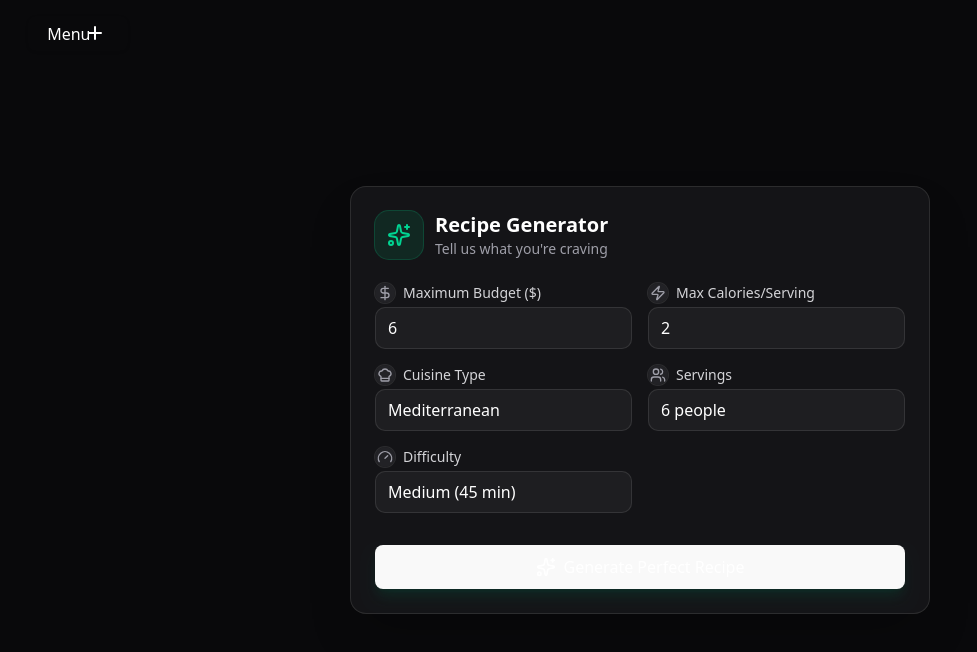
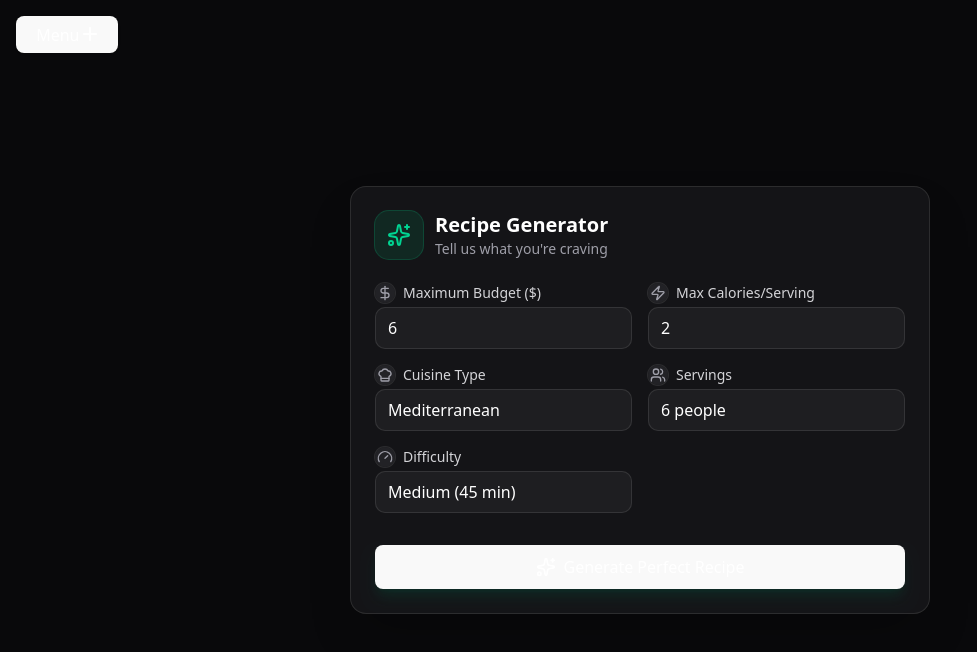
Before and after one commit to PatrikMana/AVM-BudgetBites, a React (Vite) app in the folder frontend/: page / in a window 1280 px wide. Shown: the top 652 px of the page, without its empty margins (0-977 px from the left). Built offline with nearby package versions, Linux system fonts and the light colour scheme.

Commit message:
Working generator and menu

```diff
--- a/frontend/src/components/StaggeredMenu.jsx
+++ b/frontend/src/components/StaggeredMenu.jsx
@@ -161,14 +161,12 @@ export const StaggeredMenu = ({
         return tl;
     }, []);
 
-    const playOpen = useCallback(() => {
+    const playOpenIfNeeded = useCallback(() => {
         if (busyRef.current) return;
         busyRef.current = true;
         const tl = buildOpenTimeline();
         if (tl) {
-            tl.eventCallback('onComplete', () => {
-                busyRef.current = false;
-            });
+            tl.eventCallback('onComplete', () => { busyRef.current = false; });
             tl.play(0);
         } else {
             busyRef.current = false;
@@ -267,7 +265,6 @@ export const StaggeredMenu = ({
         textCycleAnimRef.current?.kill();
 
         const currentLabel = opening ? 'Menu' : 'Close';
-        theTextCycle: {
         const targetLabel = opening ? 'Close' : 'Menu';
         const cycles = 3;
 
@@ -291,22 +288,7 @@ export const StaggeredMenu = ({
             duration: 0.5 + lineCount * 0.07,
             ease: 'power4.out'
         });
-        }
     }, []);
-
-    const playOpenIfNeeded = useCallback(() => {
-        if (busyRef.current) return;
-        busyRef.current = true;
-        const tl = buildOpenTimeline();
-        if (tl) {
-            tl.eventCallback('onComplete', () => {
-                busyRef.current = false;
-            });
-            tl.play(0);
-        } else {
-            busyRef.current = false;
-        }
-    }, [buildOpenTimeline]);
 
     const toggleMenu = useCallback(() => {
         const target = !openRef.current;
@@ -327,35 +309,13 @@ export const StaggeredMenu = ({
     }, [playOpenIfNeeded, playClose, animateIcon, animateColor, animateText, onMenuOpen, onMenuClose]);
 
     return (
-        <div
-            // wrapper NEPŘEKRÝVÁ celou obrazovku a neblokuje události
-            className={`sm-scope z-40 ${isFixed ? 'fixed left-0 top-0 h-dvh' : 'relative'}`}
-        >
-            <div
-                className={(className ? className + ' ' : '') + 'staggered-menu-wrapper relative h-dvh'}
-                style={accentColor ? { ['--sm-accent']: accentColor } : undefined}
-                data-position={position}
-                data-open={open || undefined}
-            >
-                {/* Header: logo + toggle vlevo nahoře (jen tyto prvky jsou klikatelné) */}
-                <header
-                    className="staggered-menu-header absolute top-0 left-0 w-auto flex items-center gap-3 p-4 bg-transparent pointer-events-auto z-[60]"
-                    aria-label="Main navigation header"
-                >
-                    <div className="sm-logo flex items-center select-none pointer-events-auto" aria-label="Logo">
-                        <img
-                            src={logoUrl || '/src/assets/logos/reactbits-gh-white.svg'}
-                            alt="Logo"
-                            className="sm-logo-img block h-8 w-auto object-contain"
-                            draggable={false}
-                            width={110}
-                            height={24}
-                        />
-                    </div>
-
+        <div className={`sm-scope ${isFixed ? 'fixed left-0 top-0 h-dvh' : 'relative'} z-40`}>
+            {/* --- 1) Samostatný fixní wrapper pro tlačítko, nad vším --- */}
+            <div className="sm-toggle-wrap fixed left-4 top-4 z-[1000] pointer-events-auto">
                 <button
                     ref={toggleBtnRef}
-                        className="sm-toggle relative z-[61] inline-flex items-center gap-[0.3rem] rounded-md border border-white/20 bg-zinc-900/80 px-3 py-1.5 text-sm text-zinc-100 shadow hover:bg-zinc-800/80 pointer-events-auto"
+                    className="sm-toggle inline-flex items-center gap-[0.3rem] rounded-md border border-white/20
+                   bg-zinc-900/80 px-3 py-1.5 text-sm text-zinc-100 shadow hover:bg-zinc-800/80"
                     aria-label={open ? 'Close menu' : 'Open menu'}
                     aria-expanded={open}
                     aria-controls="staggered-menu-panel"
@@ -364,7 +324,8 @@ export const StaggeredMenu = ({
                 >
           <span
               ref={textWrapRef}
-                className="sm-toggle-textWrap relative inline-block h-[1em] overflow-hidden whitespace-nowrap w-[var(--sm-toggle-width,auto)] min-w-[var(--sm-toggle-width,auto)]"
+              className="sm-toggle-textWrap relative inline-block h-[1em] overflow-hidden whitespace-nowrap
+                       w-[var(--sm-toggle-width,auto)] min-w-[var(--sm-toggle-width,auto)]"
               aria-hidden="true"
           >
             <span ref={textInnerRef} className="sm-toggle-textInner flex flex-col leading-none">
@@ -383,17 +344,34 @@ export const StaggeredMenu = ({
                     >
             <span
                 ref={plusHRef}
-                  className="sm-icon-line absolute left-1/2 top-1/2 w-full h-[2px] bg-current rounded-[2px] -translate-x-1/2 -translate-y-1/2 [will-change:transform]"
+                className="sm-icon-line absolute left-1/2 top-1/2 w-full h-[2px] bg-current rounded-[2px] -translate-x-1/2 -translate-y-1/2 translate-x-[-1px] [will-change:transform]"
             />
             <span
                 ref={plusVRef}
-                  className="sm-icon-line sm-icon-line-v absolute left-1/2 top-1/2 w-full h-[2px] bg-current rounded-[2px] -translate-x-1/2 -translate-y-1/2 [will-change:transform]"
+                className="sm-icon-line absolute left-1/2 top-1/2 w-full h-[2px] bg-current rounded-[2px] -translate-x-1/2 -translate-y-1/2 translate-x-[-1px] [will-change:transform]"
             />
           </span>
                 </button>
+            </div>
+
+            {/* --- 2) Logo (pokud chceš) – neřeší kliky --- */}
+            <header
+                className="staggered-menu-header absolute top-0 left-0 w-auto flex items-center gap-3 p-4 bg-transparent z-[60] pointer-events-none"
+                aria-label="Main navigation header"
+            >
+                <div className="sm-logo flex items-center select-none pointer-events-auto" aria-label="Logo">
+                    <img
+                        src={logoUrl || '/src/assets/logos/reactbits-gh-white.svg'}
+                        alt="Logo"
+                        className="sm-logo-img block h-8 w-auto object-contain"
+                        draggable={false}
+                        width={110}
+                        height={24}
+                    />
+                </div>
             </header>
 
-                {/* Dekorativní vrstvy – šířka jen jako panel, neblokují kliky */}
+            {/* --- 3) Dekorativní vrstvy – neberou kliky --- */}
             <div
                 ref={preLayersRef}
                 className="sm-prelayers fixed top-0 bottom-0 pointer-events-none z-[45]"
@@ -417,12 +395,18 @@ export const StaggeredMenu = ({
                 })()}
             </div>
 
-                {/* Samotný panel – klikací jen když je otevřený */}
+            {/* --- 4) Samotný panel --- */}
             <aside
                 id="staggered-menu-panel"
                 ref={panelRef}
-                    className={`staggered-menu-panel fixed top-0 h-dvh w-[320px] sm:w-[360px] lg:w-[400px] bg-white dark:bg-zinc-950/95 text-zinc-900 dark:text-zinc-100 p-[6em_2em_2em_2em] overflow-y-auto z-50 backdrop-blur-[12px]`}
-                    style={{ WebkitBackdropFilter: 'blur(12px)', [position === 'left' ? 'left' : 'right']: 0, pointerEvents: open ? 'auto' : 'none' }}
+                className="staggered-menu-panel fixed top-0 h-dvh w-[320px] sm:w-[360px] lg:w-[400px]
+                   bg-black dark:bg-zinc-950/95 text-zinc-900 dark:text-zinc-100
+                   p-[6em_2em_2em_2em] overflow-y-auto z-50 backdrop-blur-[12px]"
+                style={{
+                    WebkitBackdropFilter: 'blur(12px)',
+                    [position === 'left' ? 'left' : 'right']: 0,
+                    pointerEvents: open ? 'auto' : 'none'
+                }}
                 aria-hidden={!open}
             >
                 <div className="sm-panel-inner flex-1 flex flex-col gap-5">
@@ -478,22 +462,15 @@ export const StaggeredMenu = ({
                     )}
                 </div>
             </aside>
-            </div>
 
-            {/* Vlastní styly – opravené, nic přes celou obrazovku navíc */}
+            {/* --- 5) Lokální styly (zjednodušeno) --- */}
             <style>{`
-.sm-scope .staggered-menu-header { position:absolute; top:0; left:0; width:auto; display:flex; align-items:center; gap:.75rem; padding:1rem; background:transparent; pointer-events:none; z-index:50; }
-.sm-scope .staggered-menu-header > * { pointer-events:auto; }
-.sm-scope .sm-logo { display:flex; align-items:center; user-select:none; }
-.sm-scope .sm-logo-img { display:block; height:32px; width:auto; object-fit:contain; }
-.sm-scope .sm-toggle { position:relative; display:inline-flex; align-items:center; gap:.3rem; background:transparent; border:0; cursor:pointer; color:#e9e9ef; font-weight:500; line-height:1; overflow:visible; }
-.sm-scope .sm-toggle:focus-visible { outline:2px solid #ffffffaa; outline-offset:4px; border-radius:4px; }
-.sm-scope .sm-icon { position:relative; width:14px; height:14px; flex:0 0 14px; display:inline-flex; align-items:center; justify-content:center; will-change:transform; }
+.sm-scope .sm-icon { position:relative; width:14px; height:14px; display:inline-flex; align-items:center; justify-content:center; will-change:transform; }
+.sm-scope .sm-icon-line { position:absolute; left:50%; top:50%; width:100%; height:2px; background:currentColor; border-radius:2px; transform:translate(-50%, -50%); will-change:transform; }
 
+/* panelové seznamy atd. */
 .sm-scope .sm-panel-itemWrap { position:relative; overflow:hidden; line-height:1; }
-.sm-scope .sm-icon-line { position:absolute; left:50%; top:50%; width:100%; height:2px; background:currentColor; border-radius:2px; transform:translate(-50%, -50%); will-change:transform; }
 .sm-scope .sm-panel-inner { flex:1; display:flex; flex-direction:column; gap:1.25rem; }
-
 .sm-scope .sm-prelayers { width:clamp(260px,38vw,420px); }
 .sm-scope .sm-prelayer { height:100%; width:100%; transform:translateX(0); }
 
@@ -507,10 +484,9 @@ export const StaggeredMenu = ({
 .sm-scope .sm-socials-link:focus-visible { opacity:1; }
 
 .sm-scope .sm-panel-list { list-style:none; margin:0; padding:0; display:flex; flex-direction:column; gap:.5rem; }
-.sm-scope .sm-panel-item { position:relative; color:#000; font-weight:600; font-size:4rem; cursor:pointer; line-height:1; letter-spacing:-2px; text-transform:uppercase; transition:background .25s, color .25s; display:inline-block; text-decoration:none; padding-right:1.4em; }
+.sm-scope .sm-panel-item { position:relative; color:#fff; font-weight:600; font-size:4rem; cursor:pointer; line-height:1; letter-spacing:-2px; text-transform:uppercase; transition:background .25s, color .25s; display:inline-block; text-decoration:none; padding-right:1.4em; }
 .sm-scope .sm-panel-itemLabel { display:inline-block; will-change:transform; transform-origin:50% 100%; }
-.sm-scope .sm-panel-item:hover { color:var(--sm-accent,#ff0000); }
-
+.sm-scope .sm-panel-item:hover { color:var(--sm-accent,#F59E0B); }
 .sm-scope .sm-panel-list[data-numbering] { counter-reset: smItem; }
 .sm-scope .sm-panel-list[data-numbering] .sm-panel-item::after {
   counter-increment: smItem;
@@ -520,16 +496,13 @@ export const StaggeredMenu = ({
   right: 3.2em;
   font-size: 18px;
   font-weight: 400;
-  color: var(--sm-accent,#ff0000);
+  color: var(--sm-accent,#16A34A);
   letter-spacing: 0;
   pointer-events: none;
   user-select: none;
   opacity: var(--sm-num-opacity, 0);
 }
-
-@media (max-width:1024px) {
-  .sm-scope .staggered-menu-header { padding: .75rem; }
-}
+@media (max-width:1024px) { .sm-scope .staggered-menu-header { padding:.75rem; } }
       `}</style>
         </div>
     );
--- a/frontend/src/pages/Layout.jsx
+++ b/frontend/src/pages/Layout.jsx
@@ -38,9 +38,9 @@ export default function Layout() {
                 displaySocials
                 displayItemNumbering
                 menuButtonColor="#fff"
-                openMenuButtonColor="#000"
+                openMenuButtonColor="#fff"
                 changeMenuColorOnOpen
-                colors={["#B19EEF", "#5227FF"]}
+                colors={["#F59E0B", "#16A34A"]}
                 logoUrl={cookingLogo}
                 accentColor="#ff6b6b"
                 onMenuOpen={() => {
```
Lines whose indentation alone changed are shown as unchanged.
